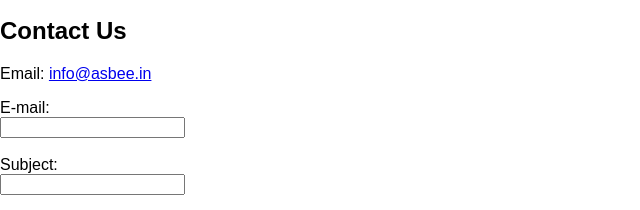
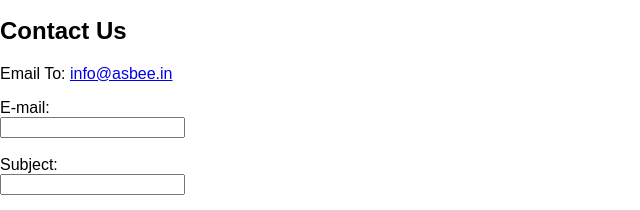
Before and after one commit to ASBE-Sustainability/ASBE-Sustainability.github.io, a plain HTML site: page contact.html in a window 1280 px wide. Shown: the part 515-725 px from the top of the page, 0-640 px from the left. Drawn offline with Linux system fonts and the light colour scheme; a script that the page names is missing.

Commit message:
Update contact.html

```diff
--- a/contact.html
+++ b/contact.html
@@ -58,7 +58,7 @@
     <div id="content">
         <div id="contact" class="section active">
             <h2>Contact Us</h2>
-            <p>Email: <a href="mailto:info@asbee.in">info@asbee.in</a></p>
+            <p>Email To: <a href="mailto:info@asbee.in">info@asbee.in</a></p>
             <form action="mailto:info@asbee.in" method="post" enctype="text/plain">
                 <label for="email">E-mail:</label><br>
                 <input type="email" id="email" name="email"><br><br>
```
